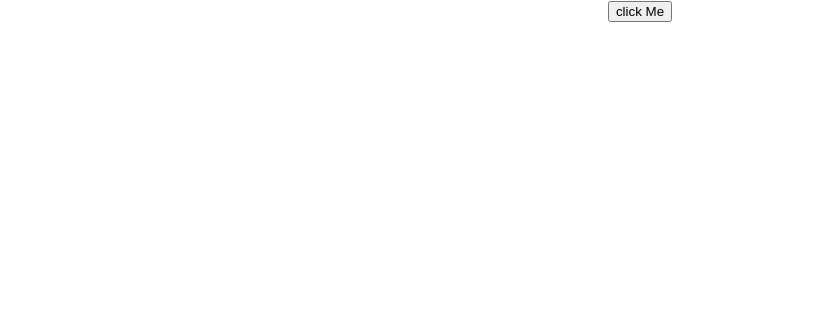
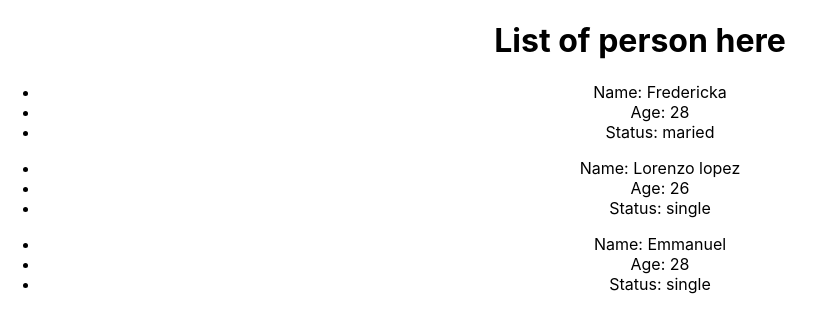
Before and after one commit to fabuloussTeam/reactRevision, a React (Create React App) app: page / in a window 1280 px wide. Shown: the top 332 px of the page, without its empty margins (0-825 px from the left). Built offline with nearby package versions, Linux system fonts and the light colour scheme.

Commit message:
Mapping array

```diff
--- a/src/App.js
+++ b/src/App.js
@@ -6,6 +6,8 @@ import Welcome from './components/Welcome';
 import Counter from './components/Counter';
 import FunctionClick from './components/FunctionClick';
 import ParentComponent from './components/ParentComponent';
+import UserGreeting from './components/UserGreeting';
+import NameList from './components/NameList';
 
 function App() {
 
@@ -13,7 +15,9 @@ function App() {
   return (
     <div className="App">
 
-     <ParentComponent />
+     <NameList />
+     {/*<UserGreeting/>*/}
+     {/*<ParentComponent />*/}
      {/* <FunctionClick/>*/}
       {/* <Counter></Counter>*/}
       {/* <Message></Message>*/}
--- a/src/components/Message.js
+++ b/src/components/Message.js
@@ -6,6 +6,7 @@ class Message extends Component {
         this.state = {
             message: "Welcome visitor",
         }
+
         this.subscribeItem = this.subscribeItem.bind(this);
     }
 
--- /dev/null
+++ b/src/components/NameList.js
@@ -0,0 +1,42 @@
+import React from 'react';
+import Person from './Person';
+
+const NameList = () => {
+
+
+    const usersEmployees = [
+        {
+            id: 1,
+            name: 'Fredericka',
+            age: 28,
+            status: 'maried'
+        },
+        {
+            id: 2,
+            name: 'Lorenzo lopez',
+            age: 26,
+            status: 'single'
+        },
+        {
+            id: 3,
+            name: 'Emmanuel',
+            age: 28,
+            status: 'single'
+        }
+
+
+    ];
+
+
+    const OnePerson = usersEmployees.map(person => <Person key={person.id} person={person}/>)
+  //On ne map pas le tableau dans le render
+
+    return (
+           <div>
+            <h1>List of person here</h1>
+            {OnePerson}
+        </div>
+     );
+}
+
+export default NameList;
--- /dev/null
+++ b/src/components/Person.js
@@ -0,0 +1,16 @@
+import React from 'react';
+
+const Person = ({person}) => {
+
+    //const {name, age, status} = props;
+
+    return (
+        <ul>
+         <li>Name: {person.name} </li>
+         <li>Age: {person.age}</li>
+          <li>Status: {person.status}</li>
+    </ul>
+     );
+}
+
+export default Person;
--- a/src/components/UserGreeting.js
+++ b/src/components/UserGreeting.js
@@ -1,16 +1,50 @@
 import React, { Component } from 'react';
 
 class UserGreeting extends Component {
-    constructor(props) {
-        super(props);
+    constructor() {
+        super();
+
+        this.state = {
+            isLoggin: true
+        }
     }
-    state = {  }
     render() {
-        return (
+
+       /* if(this.state.isLoggin == true){
+            return(
+                <div>
+                <h1>Welcome Emmanuel</h1>
+                </div>
+            )
+        } else {
+         return (
             <div>
-                Hello world
+                <h1>Welcome Guest</h1>
             </div>
          );
+        }*/
+
+       /* return(
+            this.state.isLoggin ?
+            <h1>Welcome Emmanuel</h1> :
+            <h1>Welcome Guest</h1>
+        )*/
+
+       // return this.state.isLoggin && <h1>Welcome Emmanuel</h1>
+        // si la condition de gauche est vrai elle affiche le message de droite
+
+        let message = '';
+        if(this.state.isLoggin == true){
+            message = React.createElement('h1', null, 'Welcome Emmanuel');
+        } else {
+            message = React.createElement('h1', null, 'Welcome Guest');
+
+        }
+
+        return(
+            <div>{message}</div>
+        )
+
     }
 }
 
```
